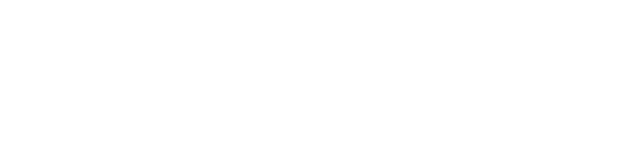
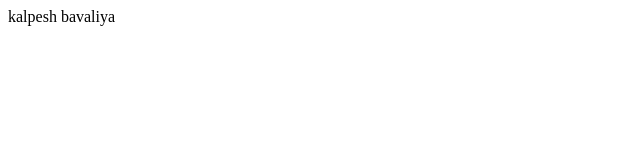
Before and after one commit to kalpo2005/WebDesigner2025, a plain HTML site: page Kalpesh/01012025.html in a window 1280 px wide. Shown: the whole page, without its empty margins (0-640 px from the left). Drawn offline with Linux system fonts and the light colour scheme.

Commit message:
Update 01012025.html
demo

```diff
--- a/Kalpesh/01012025.html
+++ b/Kalpesh/01012025.html
@@ -6,6 +6,6 @@
     <title>kalpesh</title>
 </head>
 <body>
-
+    kalpesh bavaliya
 </body>
 </html>
```
